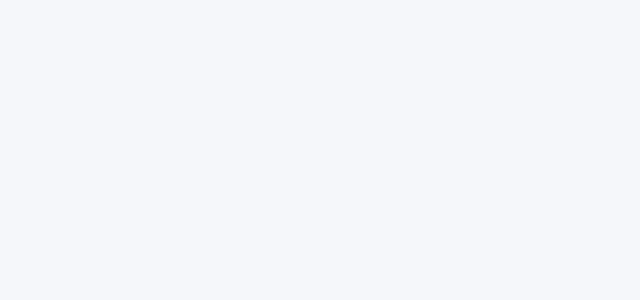
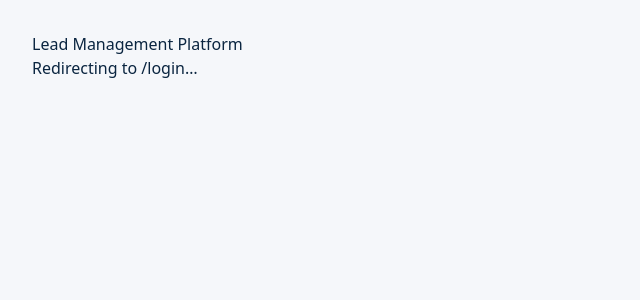
Before and after one commit to webdevelopmentamzdudes-gif/inner, a Next.js app: page / in a window 1280 px wide. Before the commit this address had no page. Shown: the top 300 px of the page, without its empty margins (0-640 px from the left). Built offline with nearby package versions, Linux system fonts and the light colour scheme.

Commit message:
Return 200 on / instead of 307 redirect so Hostinger health probe passes

```diff
--- a/src/app/page.tsx
+++ b/src/app/page.tsx
@@ -1,5 +1,25 @@
-import { redirect } from "next/navigation";
+// Root page returns a real 200 response (no server-side redirect) so that
+// platform health probes which only accept 2xx don't mark the container as
+// unhealthy. The redirect to /login happens via a meta refresh after the
+// HTML is delivered with status 200.
+
+export const dynamic = "force-dynamic";
+
+export const metadata = {
+  // Meta refresh redirect kicks in immediately on real browsers, but the
+  // response itself is a 200 OK for any synthetic health probe.
+  other: {
+    refresh: "0; url=/login",
+  },
+};
 
 export default function RootPage() {
-  redirect("/dashboard");
+  return (
+    <main style={{ fontFamily: "system-ui, sans-serif", padding: "2rem" }}>
+      <h1>Lead Management Platform</h1>
+      <p>
+        Redirecting to <a href="/login">/login</a>…
+      </p>
+    </main>
+  );
 }
```
